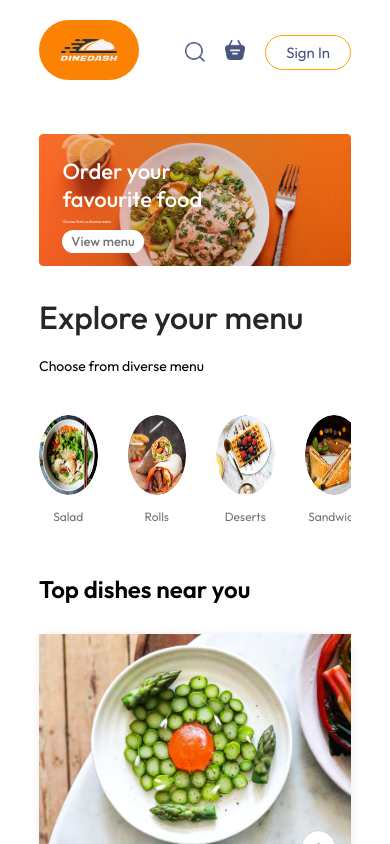
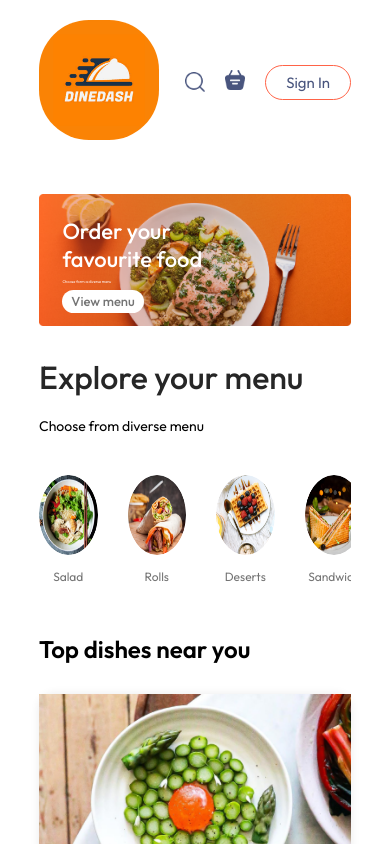
Before and after one commit to Hardik12244/DineDash, a React (Vite) app in the folder frontend/: page / in a window 390 px wide. Shown: the top 844 px of the page. Built offline with nearby package versions, Linux system fonts and the light colour scheme.

Commit message:
feat: add login

```diff
--- a/frontend/src/components/LoginPopup/LoginPopup.tsx
+++ b/frontend/src/components/LoginPopup/LoginPopup.tsx
@@ -21,7 +21,7 @@ function LoginPopup({ setShowLogin }: setShowLogin) {
 
     const onChangeHandler = async (e: React.ChangeEvent<HTMLInputElement>) => {
         const name = e.target.name;
-        const value = e.target.value
+        const value = e.target.value;
         setData(data => ({ ...data, [name]: value }))
     }
 
@@ -31,7 +31,7 @@ function LoginPopup({ setShowLogin }: setShowLogin) {
         if (currState === "Login") {
             newUrl += '/api/user/signIn'
         } else {
-            newUrl += '/api/user/signup'
+            newUrl += '/api/user/signUp'
         }
         const response = await axios.post(newUrl,data);
 
@@ -52,7 +52,7 @@ function LoginPopup({ setShowLogin }: setShowLogin) {
                     <img src={assets.cross_icon} onClick={() => setShowLogin(false)} alt="" />
                 </div>
                 <div className="login-popup-inputs">
-                    {currState === "Login" ? <input placeholder='Your Name' name='name' onChange={onChangeHandler} value={data.name} required type="text" /> : <></>}
+                    {currState === "Sign Up" ? <input placeholder='Your Name' name='name' onChange={onChangeHandler} value={data.name} required type="text" /> : <></>}
                     <input name='email' onChange={onChangeHandler} value={data.email} placeholder='email' required type="text" />
                     <input name='password' onChange={onChangeHandler} value={data.password} placeholder='Password' required type="text" />
                 </div>
@@ -61,7 +61,7 @@ function LoginPopup({ setShowLogin }: setShowLogin) {
                     <input type="checkbox" required />
                     <p>By continuing i agree to terms and conditions</p>
                 </div>
-                {currState === "Login" ? <p>Create new account ? <span onClick={() => setCurrState("Sign up")}>Click here </span></p> : <p>Already have account ? <span onClick={() => setCurrState("Login")}>Click here </span></p>}
+                {currState === "Login" ? <p>Create new account ? <span onClick={() => setCurrState("Sign Up")}>Click here </span></p> : <p>Already have account ? <span onClick={() => setCurrState("Login")}>Click here </span></p>}
 
             </form>
 
--- a/frontend/src/components/navbar/Navbar.tsx
+++ b/frontend/src/components/navbar/Navbar.tsx
@@ -1,7 +1,7 @@
 import React, { useContext, useState } from 'react'
 import './navbar.css'
 import { assets } from '../../assets/assets'
-import { Link } from 'react-router-dom';
+import { Link, useNavigate } from 'react-router-dom';
 import { StoreContext } from '../../context/StoreContext';
 
 type setShowLogin = {
@@ -10,9 +10,15 @@ type setShowLogin = {
 function Navbar({ setShowLogin }: setShowLogin) {
 
     const [menu, setMenu] = useState("home");
+const navigate = useNavigate()
+    const logout = async()=>{
+        localStorage.removeItem("token")
+        setToken("")
+navigate('/')
+    }
     const context = useContext(StoreContext);
     if (!context) return null;
-    const { totalCartValue } = context;
+    const { totalCartValue,token,setToken } = context;
     return (
         <div className='navbar'>
             <Link to={'/'}><img className='logo' src={assets.logo} alt="" /></Link>
@@ -28,7 +34,16 @@ function Navbar({ setShowLogin }: setShowLogin) {
                     <Link to={'/cart'}> <img src={assets.basket_icon} alt="" /></Link>
                     <div className={totalCartValue()===0?"":"dot"}></div>
                 </div>
-                <button onClick={() => setShowLogin(true)}>Sign In </button>
+                {!token?<button onClick={() => setShowLogin(true)}>Sign In </button>:
+                <div className='navbar-profile'>
+                        <img src={assets.profile_icon} alt="" />
+                        <ul className="nav-profile-dropdown">
+                            <li><img src={assets.bag_icon} alt="" /><p>Orders</p></li>
+                            <hr />
+                            <li onClick={logout}><img src={assets.logout_icon} alt="" /><p>Logout</p></li>
+                        </ul>
+                    </div>}
+
             </div>
         </div>
     )
--- a/frontend/src/components/navbar/navbar.css
+++ b/frontend/src/components/navbar/navbar.css
@@ -1,31 +1,30 @@
+
 .navbar{
-    padding: 20px 0;
+    padding: 20px 0px;
     display: flex;
     justify-content: space-between;
     align-items: center;
 }
-.logo{
-    width: 165px;
-    height: 100px;
-    border-radius: 50px;
+.navbar .logo {
+    width: 150px;
 }
 .navbar-menu{
     display: flex;
+    list-style: none;
     gap: 20px;
     color: #49557e;
-    list-style: none;
     font-size: 18px;
 }
 .navbar-right{
     display: flex;
     align-items: center;
-    gap:40px;
+    gap: 40px;
 }
 .navbar button{
-    background:transparent;
+    background: transparent;
     font-size: 16px;
     color: #49557e;
-    border:1px solid orange;
+    border: 1px solid tomato;
     padding: 10px 30px;
     border-radius: 50px;
     cursor: pointer;
@@ -41,26 +40,57 @@
 .navbar li{
     cursor: pointer;
 }
-
-.navbar-basket-icon{
+.navbar-search-icon{
     position: relative;
 }
-
-.navbar-basket-icon .dot{
-    position:absolute;
+.navbar-search-icon .dot{
+    position: absolute;
     min-width: 10px;
     min-height: 10px;
-    background-color: orange;
+    background-color: tomato;
     border-radius: 5px;
     top: -8px;
     right: -8px;
+}
+.navbar-profile{
+    position: relative;
 
+}
+.nav-profile-dropdown{
+    position: absolute;
+    display: none;
+    right: 0;
+    z-index: 1;
+}
+.navbar-profile:hover .nav-profile-dropdown{
+display: flex;
+flex-direction: column;
+gap: 10px;
+background-color: #fff2ef;
+padding: 12px 25px;
+border-radius: 4px;
+border: 1px solid tomato;
+outline: 2px solid white;
+list-style: none;
+}
+.nav-profile-dropdown li{
+    display: flex;
+    align-items: center;
+    gap: 10px;
+    cursor: pointer;
+
+}
+
+.nav-profile-dropdown img {
+    width: 20px;
+}
+.nav-profile-dropdown li:hover{
+    color: tomato;
 }
 
 @media (max-width:1050px) {
     .navbar .logo{
-        width: 80px;
-        height: 50px;
+        width: 140px;
     }
     .navbar-menu{
         gap: 20px;
@@ -78,8 +108,7 @@
 }
 @media (max-width:900px) {
     .navbar .logo{
-        width: 100px;
-        height: 60px;
+        width: 120px;
     }
     .navbar-menu{
         gap:  15px ;
--- a/frontend/src/context/StoreContext.tsx
+++ b/frontend/src/context/StoreContext.tsx
@@ -9,8 +9,8 @@ type StoreContextType = {
     removeFromCart: (itemId: string) => void;
     totalCartValue:()=>number
     url:string,
-    token:string,
-    setToken:React.Dispatch<React.SetStateAction<string>>
+    token:string|null,
+    setToken:React.Dispatch<React.SetStateAction<string| null>>;
 }
 
 type StoreContextProviderProps = {
@@ -28,7 +28,7 @@ export const StoreContext = createContext<StoreContextType | null>(null);
 const StoreContextProvider = ({ children }: StoreContextProviderProps) => {
 
     const url = "http://localhost:3000"
-    const [token,setToken] = useState("");
+    const [token,setToken] = useState<string | null>(null);
     const [cartItems, setCartItems] = useState<CartItemsType>({});
 
     const addToCart = (itemId: string) => {
@@ -55,6 +55,12 @@ const StoreContextProvider = ({ children }: StoreContextProviderProps) => {
         return total;
     }
 
+    useEffect(()=>{
+        if(localStorage.getItem("token")){
+            setToken(localStorage.getItem("token"))
+        }
+    },[])
+
     const contextValue: StoreContextType = {
         food_list,
         cartItems,
```
Also changed, not shown: 2 other files (tests, documents, lock files or other folders).
